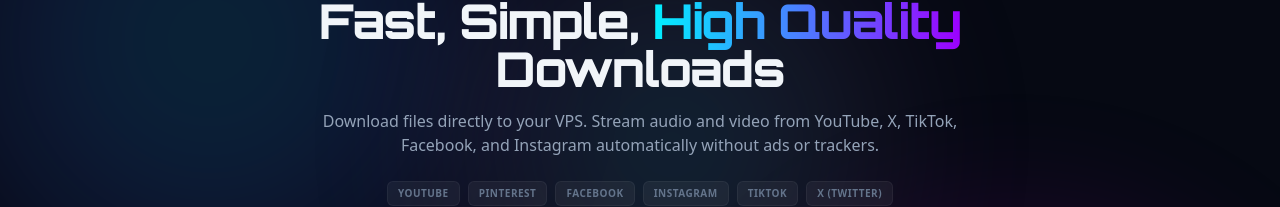
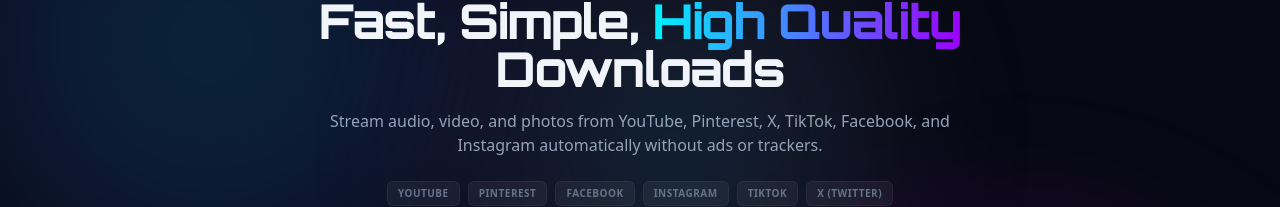
Before and after one commit to UG-SIDHARTH/Grabster-5.0, a React (Vite) app in the folder mediahub/frontend/: page / in a window 1280 px wide. Shown: the part 146-353 px from the top of the page. Built offline with nearby package versions, Linux system fonts and the light colour scheme; no server answers.

Commit message:
style: remove VPS reference from intro text and add Pinterest

```diff
--- a/mediahub/frontend/src/App.jsx
+++ b/mediahub/frontend/src/App.jsx
@@ -192,7 +192,7 @@
             </span> Downloads
           </h2>
           <p className="text-sm md:text-base text-slate-400">
-            Download files directly to your VPS. Stream audio and video from YouTube, X, TikTok, Facebook, and Instagram automatically without ads or trackers.
+            Stream audio, video, and photos from YouTube, Pinterest, X, TikTok, Facebook, and Instagram automatically without ads or trackers.
           </p>
 
           {/* Quick Platform Tags */}
```
